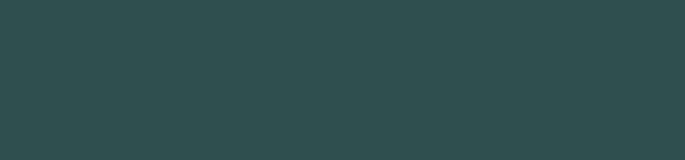
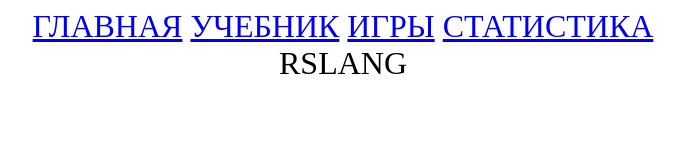
Before and after one commit to dina-shchobova/rslang, a website built with webpack: page src/index.html in a window 1280 px wide. Shown: the whole page, without its empty margins (297-982 px from the left). Built offline with nearby package versions, Linux system fonts and the light colour scheme.

Commit message:
feat: add routing

```diff
--- a/src/index.ts
+++ b/src/index.ts
@@ -1 +1,4 @@
 import './style.scss';
+import { ApplicationRoute } from './services/application-route';
+
+ApplicationRoute();
--- /dev/null
+++ b/src/services/application-route.ts
@@ -0,0 +1,36 @@
+import { Home } from '../views/pages/home';
+import { TextBook } from '../views/pages/text-book';
+import { Games } from '../views/pages/games';
+import { Statistics } from '../views/pages/statistics';
+import { Navbar } from '../views/components/navbar';
+import Utils, { IResource } from './utils';
+
+export const ApplicationRoute = (): void => {
+  const routes: any = {
+    '/': Home,
+    '/text-book': TextBook,
+    '/games': Games,
+    '/winners': Statistics,
+  };
+  const headerStart = document.createElement('header');
+  const pageContainer = document.createElement('div');
+  headerStart.classList.add('header');
+  headerStart.id = 'header';
+  document.body.appendChild(headerStart);
+  pageContainer.classList.add('container');
+  pageContainer.id = 'page_container';
+  document.body.appendChild(pageContainer);
+
+  const router = async () => {
+    const header = document.getElementById('header') as HTMLElement;
+    const content = document.getElementById('page_container') as HTMLDivElement;
+    header.innerHTML = await Navbar();
+    const request: IResource = Utils.parseRequestURL();
+    const parsedURL: string = request.resource ? `/${request.resource}` : '/';
+    const page = routes[parsedURL];
+    content.innerHTML = await page();
+  };
+
+  window.addEventListener('hashchange', router);
+  window.addEventListener('load', router);
+};
--- /dev/null
+++ b/src/services/utils.ts
@@ -0,0 +1,15 @@
+export interface IResource {
+  resource: string;
+}
+
+const Utils = {
+  parseRequestURL: (): IResource => {
+    const url = window.location.hash.slice(1).toLowerCase() || '/';
+    const resource = url.split('/')[1];
+    return {
+      resource,
+    };
+  },
+};
+
+export default Utils;
--- a/src/style.scss
+++ b/src/style.scss
@@ -3,8 +3,8 @@ body {
   display: flex;
   flex-direction: column;
   align-items: center;
-  justify-content: center;
-  background-color: darkslategrey;
-  color: white;
+  background-color: #fff;
+  color: #000;
   text-transform: uppercase;
+  font-size: 2em;
 }
--- /dev/null
+++ b/src/views/components/navbar.ts
@@ -0,0 +1,11 @@
+export const Navbar = async (): Promise<string> => {
+  const view = `<div class="header-container">
+    <nav class="nav-bar">
+      <a href="#" class="home">Главная</a>
+      <a href="#/text-book" class="text-book">Учебник</a>
+      <a href="#/games" class="">Игры</a>
+      <a href="#/winners" class="winners">Статистика</a>
+    </nav>
+  </div>`;
+  return view;
+};
--- /dev/null
+++ b/src/views/pages/games.ts
@@ -0,0 +1,4 @@
+export const Games = async (): Promise<string> => {
+  const view = '<div id="text-book">Play</div>';
+  return view;
+};
--- /dev/null
+++ b/src/views/pages/home.ts
@@ -0,0 +1,4 @@
+export const Home = async (): Promise<string> => {
+  const view = '<div id="">RsLang</div>';
+  return view;
+};
--- /dev/null
+++ b/src/views/pages/statistics.ts
@@ -0,0 +1,4 @@
+export const Statistics = async (): Promise<string> => {
+  const view = '<div id="garage-view">Стата</div>';
+  return view;
+};
--- /dev/null
+++ b/src/views/pages/text-book.ts
@@ -0,0 +1,4 @@
+export const TextBook = async (): Promise<string> => {
+  const view = '<div id="text-book">Text Book</div>';
+  return view;
+};
--- a/webpack.config.js
+++ b/webpack.config.js
@@ -7,6 +7,7 @@ const ESLintPlugin = require('eslint-webpack-plugin');
 
 const devServer = (isDev) => !isDev ? {} : {
   devServer: {
+    watchFiles: ["./src/*"],
     open: true,
     port: 8080,
     static: path.join(__dirname, 'public'),
@@ -46,7 +47,7 @@ module.exports = ({ development }) => ({
         use: [MiniCssExtractPlugin.loader, 'css-loader'],
       },
       {
-        test: /\.s[ac]ss$/i,
+        test: /\.(sa|sc)ss$/i,
         use: [MiniCssExtractPlugin.loader, 'css-loader', 'sass-loader']
       }
     ],
```
Also changed, not shown: package.json (+4 -4 lines), src/index.html (+0 -1 lines), 2 other files.
